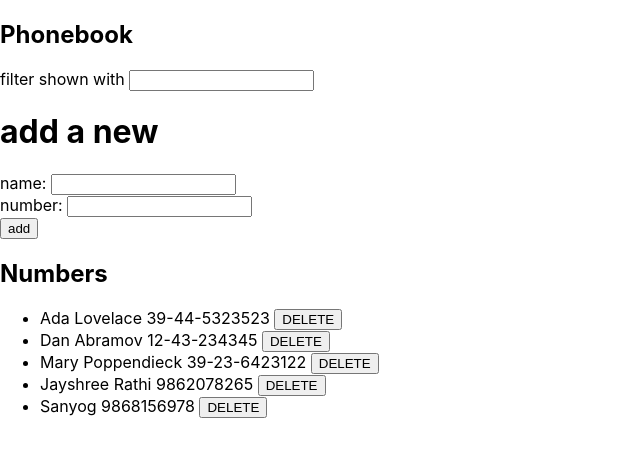
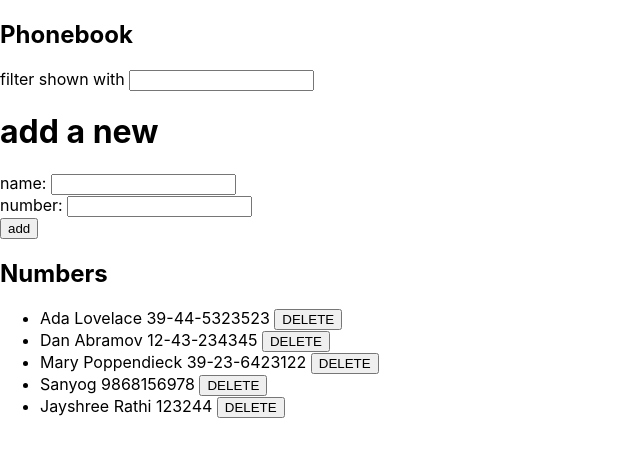
Before and after one commit to jsrathi17/Full-Stack-Web-Dev, a React (Create React App) app in the folder part2/phonebook/: page / in a window 1280 px wide. Shown: the top 456 px of the page, without its empty margins (0-640 px from the left). Built offline with nearby package versions, Linux system fonts and the light colour scheme; data requests are answered from the project's data file.

Commit message:
Adding part 2.18

```diff
--- a/part2/phonebook/db.json
+++ b/part2/phonebook/db.json
@@ -16,14 +16,14 @@
       "id": 4
     },
     {
-      "name": "Jayshree Rathi",
-      "number": "9862078265",
-      "id": 5
-    },
-    {
       "name": "Sanyog",
       "number": "9868156978",
       "id": 6
+    },
+    {
+      "name": "Jayshree Rathi",
+      "number": "123244",
+      "id": 7
     }
   ]
 }
--- a/part2/phonebook/src/App.js
+++ b/part2/phonebook/src/App.js
@@ -2,7 +2,6 @@ import React, { useState, useEffect  } from 'react'
 import Person from './components/Person'
 import PersonForm from './components/PersonForm'
 import Filter from './components/Filter'
-import axios from 'axios'
 import personservice from './services/persons'
 
 const App = () => {
@@ -31,11 +30,19 @@ const App = () => {
       setPersons(persons.concat(createdperson))
     })
   }
+  else
+  {
+    const data = window.confirm(`${duplicatepersons.name} is already added to phonebook, replace the old number with a new one?`)
+    if(data) {
+      const persontoupdate = {...duplicatepersons, number: newNumber}
+      personservice.update(persontoupdate).then(updatedPerson => {
+          setPersons(persons.map(person => person.id !== updatedPerson.id ? person : updatedPerson))
+      })
+  }
+  }
    setNewName('')
    setNewNumber('')
   }
-
-
 
   const handlenameAdd = (event) => { setNewName(event.target.value) }
   const handlenumberAdd = (event) => { setNewNumber(event.target.value) }
--- a/part2/phonebook/src/components/Person.js
+++ b/part2/phonebook/src/components/Person.js
@@ -2,7 +2,7 @@ import React from 'react'
 
 const Person = ({ person, deletePerson }) => {
   return (
-    <li key={person.name}>{person.name} {person.number} <button onClick={() => deletePerson(person.id)}>DELETE</button> </li>
+    <li key={person.name}>{person.name} {person.number} <button onClick={() => deletePerson(person.id, person.name)}> DELETE </button> </li>
   )
 }
 
--- a/part2/phonebook/src/services/persons.js
+++ b/part2/phonebook/src/services/persons.js
@@ -1,6 +1,4 @@
 import axios from 'axios'
-
-
 const baseUrl = 'http://localhost:3001/persons'
 
 const getAll = () => {
@@ -13,9 +11,13 @@ const create = newObject => {
     return request.then(response => response.data)
 }
 
-const update = (id, newObject) => {
-  return axios.put(`${baseUrl}/${id}`, newObject)
+
+const update = person => {
+  const url = `${baseUrl}/${person.id}`
+  const request = axios.put(url,person)
+  return request.then(response => response.data)
 }
+
 
 const deleteId = personId => {
   const url = `${baseUrl}/${personId}`
```
